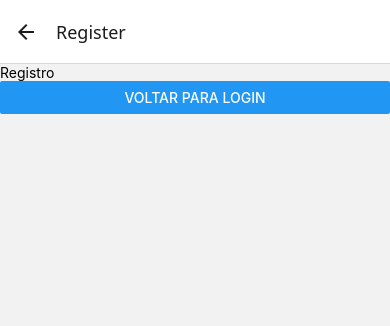
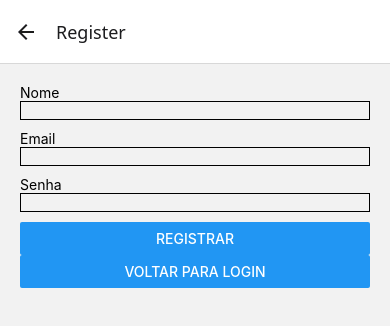
Before and after one commit to joicemqs/Frontend-app-tarefas, a React Native app: screen /Register in a window 390 px wide. Shown: the top 326 px of the page. Built offline with nearby package versions, Linux system fonts and the light colour scheme.

Commit message:
Atualização da tela de registro

```diff
--- a/screens/RegisterScreen.tsx
+++ b/screens/RegisterScreen.tsx
@@ -1,10 +1,35 @@
-import React from 'react';
-import { View, Text, Button } from 'react-native';
+import React, { useState } from 'react';
+import { View, Text, TextInput, Button, Alert } from 'react-native';
+import { registerUser } from '../services/auth';
 
 export default function RegisterScreen({ navigation }) {
+
+  const [username, setUsername] = useState('');
+  const [email, setEmail] = useState('');
+  const [password, setPassword] = useState('');
+
+  const handleRegister = async () => {
+    try {
+      await registerUser(username, email, password);
+      Alert.alert('Sucesso', 'Cadastro realizado com sucesso!');
+      navigation.navigate('Login');
+    } catch (error) {
+      Alert.alert('Erro ao registrar', 'Verifique os dados e tente novamente.');
+    }
+  };
+
   return (
-    <View>
-      <Text>Registro</Text>
+    <View style={{ padding: 20 }}>
+      <Text>Nome</Text>
+      <TextInput value={username} onChangeText={setUsername} style={{ borderWidth: 1, marginBottom: 10 }} />
+
+      <Text>Email</Text>
+      <TextInput value={email} onChangeText={setEmail} autoCapitalize="none" style={{ borderWidth: 1, marginBottom: 10 }} />
+
+      <Text>Senha</Text>
+      <TextInput value={password} onChangeText={setPassword} secureTextEntry style={{ borderWidth: 1, marginBottom: 10 }} />
+
+      <Button title="Registrar" onPress={handleRegister} />
       <Button title="Voltar para Login" onPress={() => navigation.goBack()} />
     </View>
   );
```
